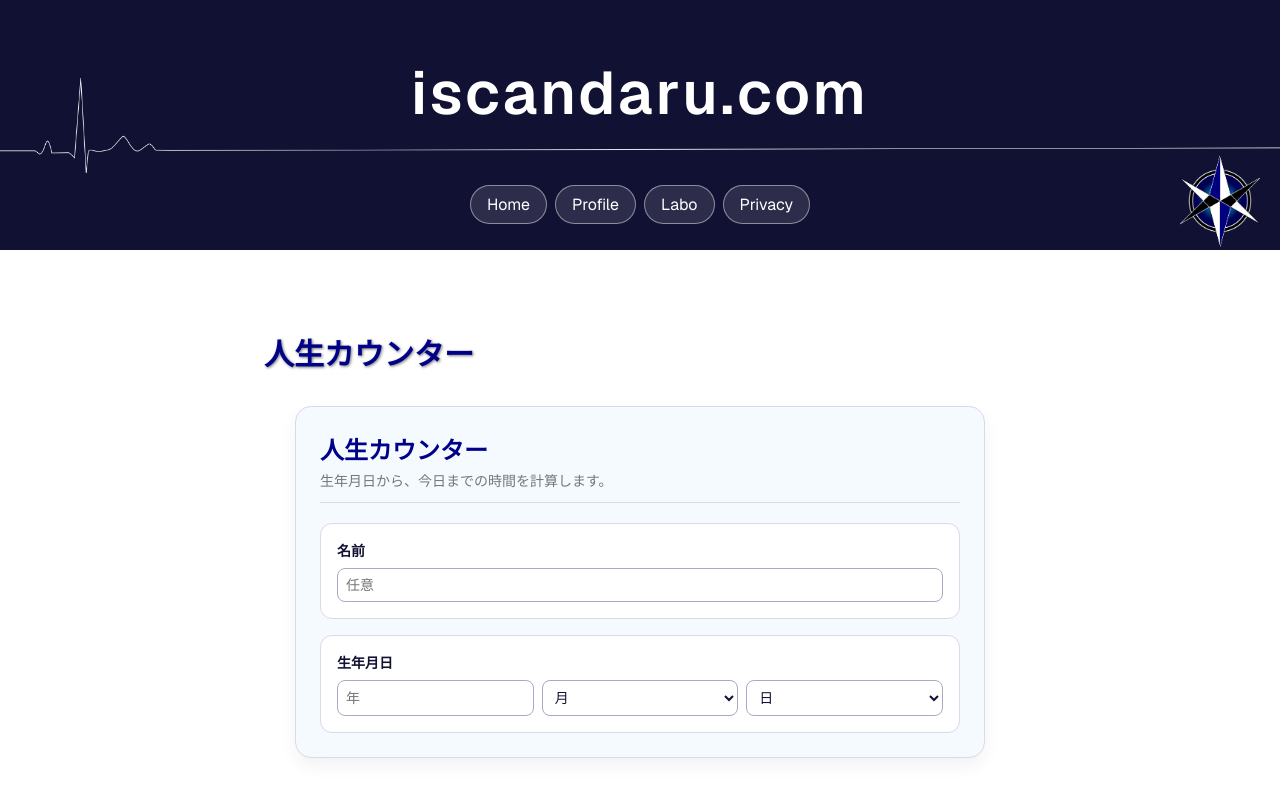
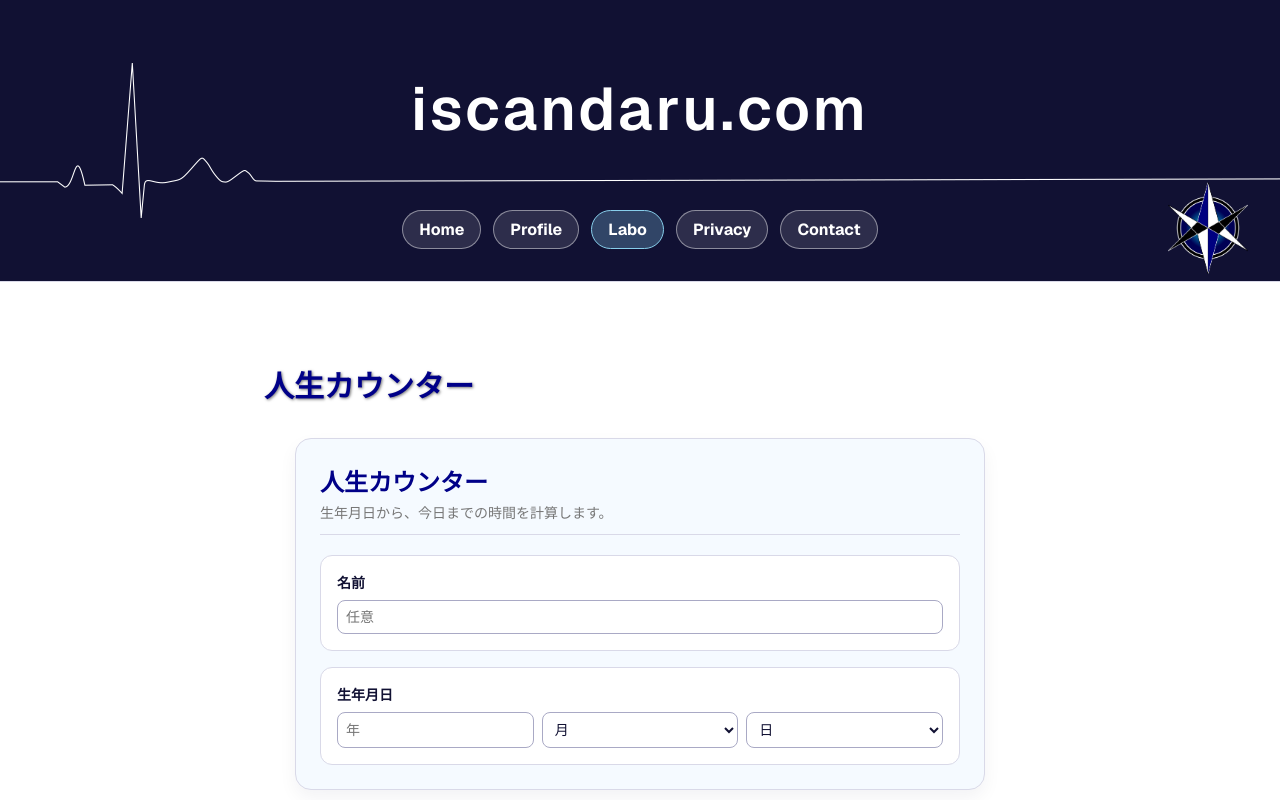
Before and after one commit to iscandaru1110k/iscandaru.com-Next, a Next.js app in the folder app/: page /labo/birthday in a window 1280 px wide. Shown: the top 800 px of the page. Built offline with nearby package versions, Linux system fonts and the light colour scheme.

Commit message:
Headerの改善

```diff
--- a/app/src/components/layout/Header.module.css
+++ b/app/src/components/layout/Header.module.css
@@ -1,19 +1,20 @@
 .header {
   position: relative;
-  min-height: 250px;
+  min-height: 240px;
   overflow: hidden;
+  border-bottom: var(--border-subtle);
   background-color: var(--color-foreground);
   background-image: url("/images/heartbeat-normal_long.png");
   background-position: left center;
   background-repeat: no-repeat;
-  background-size: 100vw auto;
+  background-size: auto 155px;
   color: var(--color-background);
 }
 
 .brandImages {
   position: absolute;
-  top: 155px;
-  right: 20px;
+  top: 182px;
+  right: var(--space-xl);
   display: flex;
   align-items: center;
 }
@@ -38,8 +39,8 @@
 
 .titleWrap {
   display: grid;
-  min-height: 185px;
-  padding: 0 1.5rem;
+  min-height: 170px;
+  padding: var(--space-lg) var(--space-xl) 0;
   place-items: center;
 }
 
@@ -54,10 +55,11 @@
 
 .nav {
   display: flex;
+  flex-wrap: wrap;
   align-items: center;
   justify-content: center;
-  gap: var(--space-xs);
-  padding: 0 1rem 1rem;
+  gap: var(--space-sm);
+  padding: var(--space-md) var(--space-xl) var(--space-xl);
 }
 
 .navLink {
@@ -66,20 +68,41 @@
   background: color-mix(in srgb, var(--color-background) 12%, transparent);
   color: var(--color-background);
   padding: var(--padding-tag);
+  font-weight: 700;
   text-decoration: none;
+  transition:
+    background 160ms ease,
+    border-color 160ms ease,
+    color 160ms ease;
 }
 
 .navLink:hover,
 .navLink:focus-visible {
+  border-color: color-mix(in srgb, var(--color-background) 80%, transparent);
+  background: color-mix(in srgb, var(--color-background) 22%, transparent);
+  outline: none;
+}
+
+.active {
   border-color: var(--color-primary-soft);
-  background: color-mix(in srgb, var(--color-primary-soft) 22%, transparent);
-  outline: none;
+  background: color-mix(in srgb, var(--color-primary-soft) 28%, transparent);
+}
+
+.contactLink {
+  border-color: color-mix(in srgb, var(--color-background) 45%, transparent);
+  background: color-mix(in srgb, var(--color-background) 12%, transparent);
+}
+
+.contactLink:hover,
+.contactLink:focus-visible {
+  border-color: var(--color-primary-soft);
+  background: color-mix(in srgb, var(--color-primary-soft) 28%, transparent);
 }
 
 @media (max-width: 700px) {
   .header {
     min-height: 200px;
-    background-size: 900px auto;
+    background-size: auto 130px;
   }
 
   .brandImages {
--- a/app/src/components/layout/Header.tsx
+++ b/app/src/components/layout/Header.tsx
@@ -1,8 +1,22 @@
+"use client";
+
 import Image from "next/image";
 import Link from "next/link";
+import { usePathname } from "next/navigation";
+import { CONTACT_FORM_URL } from "@/constants/links";
 import styles from "./Header.module.css";
 
+const navItems = [
+  { href: "/", label: "Home" },
+  { href: "/profile", label: "Profile" },
+  { href: "/labo", label: "Labo" },
+  { href: "/privacy", label: "Privacy" },
+  { href: CONTACT_FORM_URL, label: "Contact", isExternal: true },
+];
+
 export function Header() {
+  const pathname = usePathname();
+
   return (
     <header className={styles.header}>
       <div className={styles.brandImages}>
@@ -10,8 +24,9 @@ export function Header() {
           <Image
             src="/images/logo-mark_base.png"
             alt="logo mark"
-            width={60}
-            height={69}
+            width={80}
+            height={92}
+            sizes="80px"
             className={styles.mark}
             priority
           />
@@ -23,18 +38,45 @@ export function Header() {
       </div>
 
       <nav className={styles.nav} aria-label="Main navigation">
-        <Link href="/" className={styles.navLink}>
-          Home
-        </Link>
-        <Link href="/profile" className={styles.navLink}>
-          Profile
-        </Link>
-        <Link href="/labo" className={styles.navLink}>
-          Labo
-        </Link>
-        <Link href="/privacy" className={styles.navLink}>
-          Privacy
-        </Link>
+        {navItems.map((item) => {
+          const isActive = item.isExternal
+            ? false
+            : item.href === "/"
+              ? pathname === item.href
+              : pathname.startsWith(item.href);
+          const linkClassName = [
+            styles.navLink,
+            item.isExternal ? styles.contactLink : undefined,
+            isActive ? styles.active : undefined,
+          ]
+            .filter(Boolean)
+            .join(" ");
+
+          if (item.isExternal) {
+            return (
+              <a
+                key={item.href}
+                href={item.href}
+                target="_blank"
+                rel="noopener noreferrer"
+                className={linkClassName}
+              >
+                {item.label}
+              </a>
+            );
+          }
+
+          return (
+            <Link
+              key={item.href}
+              href={item.href}
+              className={linkClassName}
+              aria-current={isActive ? "page" : undefined}
+            >
+              {item.label}
+            </Link>
+          );
+        })}
       </nav>
     </header>
   );
--- a/app/src/constants/links.ts
+++ b/app/src/constants/links.ts
@@ -1 +1 @@
-export const CONTACT_FORM_URL = "https://forms.gle/REPLACE_ME";
+export const CONTACT_FORM_URL = "https://forms.gle/KJqKJ9azZ3pp3KkH6";
```
